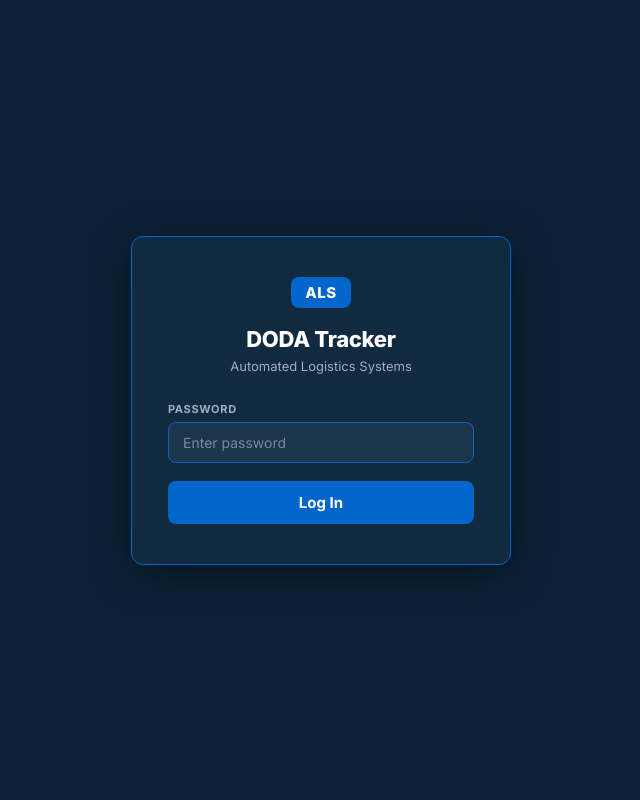
After one commit to jordimata22-ai/doda-tracker, a Flask app: page /login in a window 1280 px wide. The commit adds this page. Shown: the whole page, without its empty margins (319-959 px from the left). Run offline with Flask 3, Linux system fonts and the light colour scheme.

Commit message:
Login page, status labels, duplicate warning, filter counts, QR fix, English only
Co-Authored-By: Claude Sonnet 4.6 <noreply@anthropic.com>

```diff
--- /dev/null
+++ b/templates/login.html
@@ -0,0 +1,127 @@
+<!doctype html>
+<html lang="en">
+<head>
+  <meta charset="utf-8" />
+  <meta name="viewport" content="width=device-width, initial-scale=1" />
+  <title>ALS DODA Tracker &mdash; Login</title>
+  <link rel="preconnect" href="https://fonts.googleapis.com">
+  <link rel="preconnect" href="https://fonts.gstatic.com" crossorigin>
+  <link href="https://fonts.googleapis.com/css2?family=Inter:wght@400;500;600;700;800&display=swap" rel="stylesheet">
+  <style>
+    *, *::before, *::after { box-sizing: border-box; margin: 0; padding: 0; }
+    body {
+      font-family: 'Inter', -apple-system, BlinkMacSystemFont, 'Segoe UI', sans-serif;
+      background: #0D2137;
+      color: #FFFFFF;
+      min-height: 100vh;
+      display: flex;
+      align-items: center;
+      justify-content: center;
+      padding: 20px;
+    }
+    .login-card {
+      background: #112A40;
+      border: 1px solid #0066CC;
+      border-radius: 12px;
+      padding: 40px 36px;
+      width: 100%;
+      max-width: 380px;
+      box-shadow: 0 8px 40px rgba(0, 0, 0, 0.45);
+      display: flex;
+      flex-direction: column;
+      align-items: center;
+    }
+    .als-badge {
+      background: #0066CC;
+      border-radius: 8px;
+      padding: 6px 14px;
+      font-size: 15px;
+      font-weight: 800;
+      color: #fff;
+      letter-spacing: 0.5px;
+      margin-bottom: 18px;
+    }
+    .login-title {
+      font-size: 22px;
+      font-weight: 800;
+      color: #FFFFFF;
+      letter-spacing: -0.3px;
+      margin-bottom: 6px;
+    }
+    .login-sub {
+      font-size: 13px;
+      color: #A0AEC0;
+      margin-bottom: 28px;
+    }
+    .error-msg {
+      width: 100%;
+      background: rgba(255, 59, 48, 0.12);
+      border: 1px solid rgba(255, 59, 48, 0.3);
+      border-radius: 8px;
+      color: #ff7068;
+      padding: 10px 14px;
+      font-size: 13px;
+      font-weight: 500;
+      margin-bottom: 16px;
+    }
+    .login-form { width: 100%; }
+    .form-group { margin-bottom: 18px; }
+    .form-label {
+      display: block;
+      font-size: 11px;
+      font-weight: 700;
+      color: #A0AEC0;
+      text-transform: uppercase;
+      letter-spacing: 0.06em;
+      margin-bottom: 6px;
+    }
+    .form-input {
+      width: 100%;
+      background: rgba(255, 255, 255, 0.05);
+      border: 1px solid rgba(0, 170, 255, 0.2);
+      border-radius: 8px;
+      color: #FFFFFF;
+      padding: 11px 14px;
+      font-size: 14px;
+      font-family: inherit;
+      outline: none;
+      transition: border-color 0.2s;
+    }
+    .form-input::placeholder { color: #A0AEC0; opacity: 0.7; }
+    .form-input:focus { border-color: #0066CC; }
+    .login-btn {
+      width: 100%;
+      background: #0066CC;
+      color: #fff;
+      border: none;
+      border-radius: 8px;
+      padding: 12px 20px;
+      font-size: 15px;
+      font-weight: 700;
+      font-family: inherit;
+      cursor: pointer;
+      transition: background 0.2s;
+    }
+    .login-btn:hover { background: #0077EE; }
+    .login-btn:active { transform: scale(.98); }
+  </style>
+</head>
+<body>
+  <div class="login-card">
+    <div class="als-badge">ALS</div>
+    <div class="login-title">DODA Tracker</div>
+    <div class="login-sub">Automated Logistics Systems</div>
+    {% if error %}
+      <div class="error-msg">{{ error }}</div>
+    {% endif %}
+    <form class="login-form" method="post" action="{{ url_for('login') }}">
+      <div class="form-group">
+        <label class="form-label" for="password">Password</label>
+        <input type="password" id="password" name="password" class="form-input"
+               placeholder="Enter password" autocomplete="current-password" autofocus />
+      </div>
+      <button type="submit" class="login-btn">Log In</button>
+    </form>
+  </div>
+</body>
+</html>
--- a/web.py
+++ b/web.py
@@ -1,11 +1,12 @@
 # -*- coding: utf-8 -*-
 import logging
 import time
+from functools import wraps
 from pathlib import Path
 
-from flask import Flask, render_template, redirect, url_for, request, flash, jsonify
+from flask import Flask, render_template, redirect, url_for, request, flash, jsonify, session
 
-from db import list_orders, delete_order, toggle_star, upsert_order_with_pdf, add_links, update_notes
+from db import list_orders, delete_order, toggle_star, upsert_order_with_pdf, add_links, update_notes, get_order_summary
 from delete_utils import move_to_trash
 from checks_runner import run_checks_once
 
@@ -18,12 +19,40 @@ _last_manual_refresh = 0.0
 logger = logging.getLogger(__name__)
 
 
-
 def create_app():
     app = Flask(__name__)
-    app.secret_key = "doda-tracker-secret"
+    app.secret_key = "ALSdoda2026secure"
+
+    def login_required(f):
+        @wraps(f)
+        def decorated(*args, **kwargs):
+            if not session.get("logged_in"):
+                return redirect(url_for("login"))
+            return f(*args, **kwargs)
+        return decorated
+
+    @app.get("/login")
+    @app.post("/login")
+    def login():
+        if session.get("logged_in"):
+            return redirect(url_for("index"))
+        error = None
+        if request.method == "POST":
+            pw = request.form.get("password", "")
+            if pw == "CrossTheBorder26":
+                session["logged_in"] = True
+                return redirect(url_for("index"))
+            else:
+                error = "Incorrect password. Please try again."
+        return render_template("login.html", error=error)
+
+    @app.post("/logout")
+    def logout():
+        session.clear()
+        return redirect(url_for("login"))
 
     @app.get("/")
+    @login_required
     def index():
         orders = list_orders()
         now = time.time()
@@ -36,7 +65,16 @@ def create_app():
             just_refreshed=(request.args.get('refreshed') == '1'),
         )
 
+    @app.get("/check-order/<order_no>")
+    @login_required
+    def check_order(order_no: str):
+        summary = get_order_summary(order_no)
+        if summary:
+            return jsonify({"exists": True, **summary})
+        return jsonify({"exists": False})
+
     @app.post("/refresh")
+    @login_required
     def refresh_now():
         global _last_manual_refresh
         now = time.time()
@@ -50,6 +88,7 @@ def create_app():
         return redirect(url_for("index", refreshed=1))
 
     @app.post("/upload")
+    @login_required
     def upload_pdf():
         from qr_extract import extract_qr_links_from_pdf
         from trailer_extract import extract_trailer_or_plate_from_pdf
@@ -103,8 +142,8 @@ def create_app():
             order_id = upsert_order_with_pdf(order_no=order_no, pdf_path=str(dest), trailer_no=trailer)
             add_links(order_id, links)
 
-            id_msg = f" ({identifier_type}: {trailer})" if trailer else ""
-            flash(f"Order {order_no} added with {len(links)} QR link(s){id_msg}.", "success")
+            trailer_msg = f" \u2014 Trailer {trailer}" if trailer else ""
+            flash(f"Order {order_no} added successfully{trailer_msg}.", "success")
 
         except Exception as e:
             logger.exception("Upload error for order %s: %s", order_no, e)
@@ -117,6 +156,7 @@ def create_app():
         return redirect(url_for("index"))
 
     @app.post("/notes/<order_no>")
+    @login_required
     def save_notes(order_no: str):
         data  = request.get_json(silent=True) or {}
         notes = str(data.get("notes", "")).strip()
@@ -124,6 +164,7 @@ def create_app():
         return jsonify({"ok": ok})
 
     @app.post("/star/<order_no>")
+    @login_required
     def toggle_star_route(order_no: str):
         try:
             toggle_star(order_no)
@@ -132,6 +173,7 @@ def create_app():
         return redirect(url_for("index"))
 
     @app.post("/delete/<order_no>")
+    @login_required
     def delete_order_route(order_no: str):
         info     = delete_order(order_no)
         pdf_path = info.get("pdf_path")
```
Also changed, not shown: db.py (+25 -0 lines), templates/index.html (+106 -24 lines).
